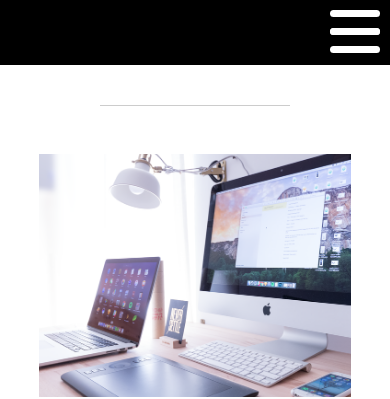
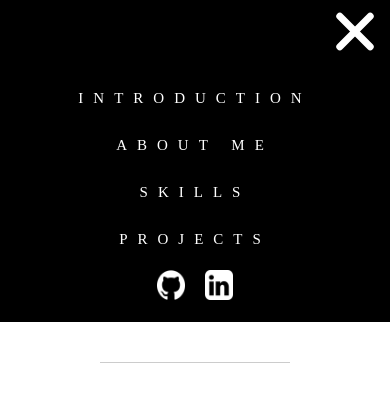
Before and after one commit to vutengklanricsi/bio, a React (Create React App) app: page / in a window 390 px wide. Shown: the top 399 px of the page. Built offline with nearby package versions, Linux system fonts and the light colour scheme.

Commit message:
hambureger menu disappears when resizing window

```diff
--- a/src/components/navbar/index.js
+++ b/src/components/navbar/index.js
@@ -1,21 +1,36 @@
-import React, { useState } from "react";
+import React, { useState, useEffect } from "react";
 import "./styles/navbar.css";
 import github from "./styles/github.png";
 import linkedIn from "./styles/linkedIn.png";
 
 function Navbar() {
   const [menu, setMenu] = useState(false);
+  const [windowWidth, setWindowWidth] = useState(window.innerWidth);
+
+  function handleResize() {
+    setWindowWidth(window.innerWidth);
+  }
+
+  useEffect(() => {
+    window.addEventListener("resize", handleResize);
+    return windowWidth;
+  }, [windowWidth]);
+
   return (
     <>
       <div className="navbar-hamburger">
-        <div id="nav-icon3" className={` ${menu ? "open" : null}`} onClick={() => setMenu(!menu)}>
+        <div
+          id="nav-icon3"
+          className={`${menu ? null : "open"}`}
+          onClick={() => setMenu(!menu)}
+        >
           <span></span>
           <span></span>
           <span></span>
           <span></span>
         </div>
       </div>
-      {menu ? (
+      {windowWidth > 900 ? (
         <div className="navbar-frame">
           <a className="navbar-options" href="#">
             Introduction
@@ -52,7 +67,43 @@ function Navbar() {
           </div>
         </div>
       ) : null}
-
+      {!menu && windowWidth <= 900 ? (
+        <div className="navbar-frame">
+          <a className="navbar-options" href="#">
+            Introduction
+          </a>
+          <a className="navbar-options" href="#about">
+            About Me
+          </a>
+          <a className="navbar-options" href="#skills">
+            Skills
+          </a>
+          <a className="navbar-options" href="#projects">
+            Projects
+          </a>
+          <div className="navbar-logos">
+            <a
+              rel="noreferrer"
+              target="_blank"
+              href="https://github.com/vutengklanricsi"
+            >
+              <img
+                className="navbar-logo"
+                src={github}
+                alt="github"
+                target="_blank"
+              />
+            </a>
+            <a
+              rel="noreferrer"
+              target="_blank"
+              href="https://www.linkedin.com/in/richard-vuong-tan-quang-92875917a/"
+            >
+              <img className="navbar-logo" src={linkedIn} alt="linkedIn" />
+            </a>
+          </div>
+        </div>
+      ) : null}
       <hr />
     </>
   );
```
Also changed, not shown: 1 other file (tests, documents, lock files or other folders).
